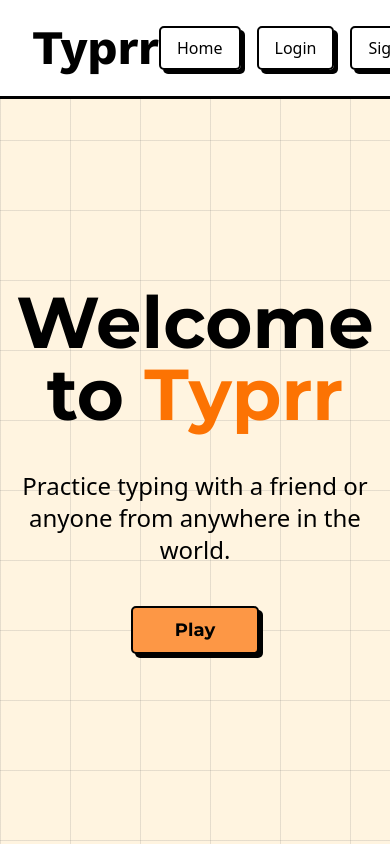
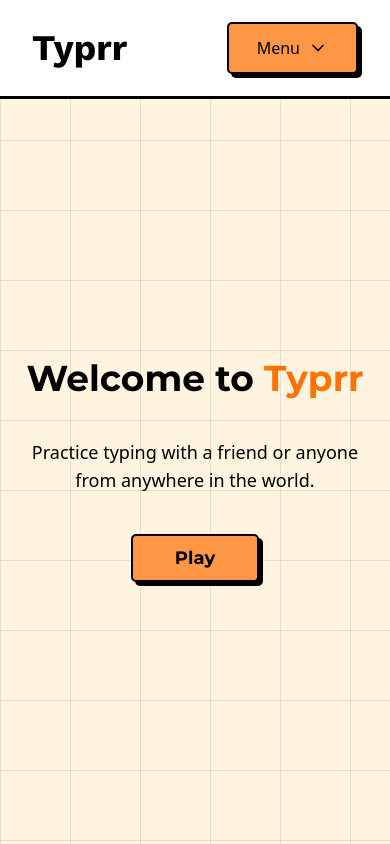
Before and after one commit to jadejamig/neo-typing, a React (Vite) app: page / in a window 390 px wide. Built offline with nearby package versions, Linux system fonts and the light colour scheme; what react-router-dom-last-location would draw is missing.

Commit message:
mobile nav

```diff
--- a/src/components/NavigationBar.tsx
+++ b/src/components/NavigationBar.tsx
@@ -1,5 +1,6 @@
 import { useNavigate } from 'react-router-dom';
 import Button from './neo-brutalism/Button'
+import Dropdown from './neo-brutalism/Dropdown';
 
 export default function NavigationBar() {
   const navigate = useNavigate();
@@ -8,17 +9,35 @@ export default function NavigationBar() {
     navigate("/");
   }
 
+  const items = [
+    {
+      name: 'Home',
+      link: '/dashboard',
+    },
+    {
+      name: 'Login',
+      link: '/dashboard',
+    },
+    {
+      name: 'Signup',
+      link: '/dashboard',
+    },
+  ]
+
   return (
     <div className="fixed top-0 z-50 flex justify-center items-center w-full bg-white h-24 outline outline-black">
         <div className='flex justify-between items-center max-w-7xl w-full px-8'>
             <div className='flex gap-8'>
-              <h1 onClick={handleNaavigate} className="text-5xl font-bold font-work cursor-pointer">Typrr</h1>
+              <h1 onClick={handleNaavigate} className="text-4xl md:text-5xl font-bold font-work cursor-pointer">Typrr</h1>
 
             </div>
-            <div className="flex gap-4">
-                <Button className="text-base" onClick={() => navigate('/dashboard')}>Home</Button>
-                <Button className="text-base">Login</Button>
-                <Button className="text-base">Signup</Button>
+            <div className="hidden sm:flex gap-4">
+                <Button className="text-xs sm:text-base" onClick={() => navigate('/dashboard')}>Home</Button>
+                <Button className="text-xs sm:text-base">Login</Button>
+                <Button className="text-xs sm:text-base">Signup</Button>
+            </div>
+            <div className='flex sm:hidden'>
+              <Dropdown items={items} text="Menu" />
             </div>
         </div>
     </div>
--- a/src/pages/app/Homepage.tsx
+++ b/src/pages/app/Homepage.tsx
@@ -13,11 +13,11 @@ export default function Homepage() {
     <div className="relative flex flex-col justify-center items-center h-dvh text-center w-screen bg-[linear-gradient(to_right,#80808033_1px,transparent_1px),linear-gradient(to_bottom,#80808033_1px,transparent_1px)] bg-[size:70px_70px]">
       <div className="h-24"></div>
       <div className="flex flex-col justify-center items-center w-full gap-y-10">
-        <div className="text-7xl font-bold font-monsterrat">
+        <div className="text-4xl md:text-7xl font-bold font-monsterrat px-4">
           <span>Welcome to</span>
           <span className="text-mainAccent">{` Typrr`}</span>
         </div>
-        <p className="text-2xl"> Practice typing with a friend or anyone from anywhere in the world. </p>
+        <p className="text-lg md:text-2xl px-4"> Practice typing with a friend or anyone from anywhere in the world. </p>
         <Button onClick={navigateToPlay} className='text-lg w-32 justify-center font-monsterrat font-bold bg-main'>
           Play
         </Button>
```
